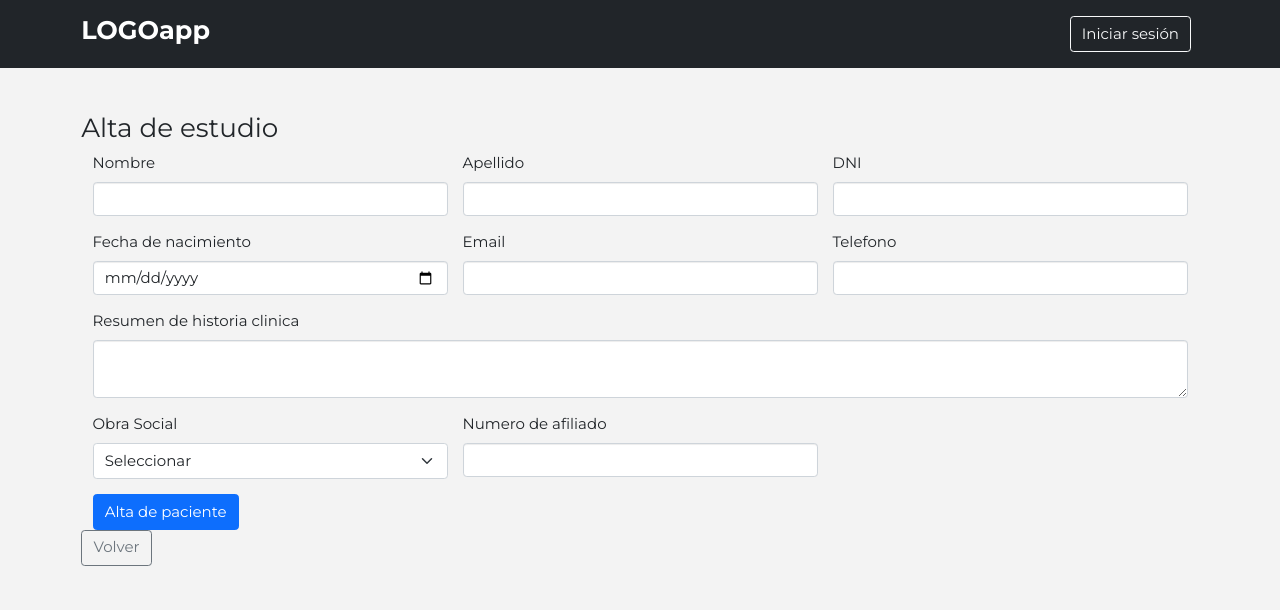
After one commit to mrodriguez511/TTPS-grupo2, a Python web app: template app/templates/estudio/alta_paciente.html in a window 1280 px wide. The commit adds this page. Shown: the top 610 px of the page. Run offline with Jinja, Linux system fonts and the light colour scheme; the template is opened without the code that fills it, so the values that code supplies are empty; some libraries are stand-ins or nearby versions.

Commit message:
selectores y arreglos varios

```diff
--- a/app/static/style.css
+++ b/app/static/style.css
@@ -1,13 +1,13 @@
 @import url('https://fonts.googleapis.com/css?family=Montserrat:400,600,700');
 @import url('https://fonts.googleapis.com/css?family=Catamaran:400,800');
-body {
+html {
   /*background-color: #4B7399;*/
-  font-family: 'Montserrat', Helvetica, sans-serif;
-  font-size: 14px;
+  font-size: 15px !important;
 }
 
 
 body {
+  font-family: 'Montserrat', Helvetica, sans-serif;
   background-color: #f3f3f3;
   color: #212529;
 }
@@ -55,3 +55,22 @@ a.link {
   margin-top: 50px;
   letter-spacing: 1px;
 }
+
+
+.selectpicker {
+    background-color: white;
+    border: 1px solid #ced4da;
+}
+
+.form-label {
+    display: inline-block;
+    font-size: 1rem;
+    font-weight: 400;
+}
+
+.bootstrap-select {
+    display: block !important;
+        width: 100% !important;
+}
+
+.caret { display: none;}
--- /dev/null
+++ b/app/templates/estudio/alta_paciente.html
@@ -0,0 +1,72 @@
+{% extends "layout.html" %}
+{% block title %}Usuarios{% endblock %}
+{% block head %}
+{{ super() }}
+{% endblock %}
+{% block content %}
+
+<h3>Alta de estudio</h3>
+<div class="container">
+    <form class="row g-3" action="{{ url_for('paciente_create') }}" method="POST">
+        {#El empleado carga los datos nombre del paciente, obra social del paciente, dnimédico derivante, empleado que
+        genera el alta, diagnóstico presuntivo, fecha de alta del estudio, tipo de estudio, estado actual y
+        presupuesto.#}
+        <div class="col-md-4">
+            <label for="inputEmail4" class="form-label">Nombre</label>
+            <input type="text" name="nombre" class="form-control" required>
+        </div>
+        <div class="col-md-4">
+            <label for="inputEmail4" class="form-label">Apellido</label>
+            <input type="text" name="apellido" class="form-control" required>
+        </div>
+        <div class="col-md-4">
+            <label for="inputEmail4" class="form-label">DNI</label>
+            <input type="number" name="dni" class="form-control" required>
+        </div>
+        <div class="col-md-4">
+            <label for="inputEmail4" class="form-label">Fecha de nacimiento</label>
+            <input type="date" name="fechaNacimiento" class="form-control" required>
+        </div>
+        <div class="col-md-4">
+            <label for="inputEmail4" class="form-label">Email</label>
+            <input type="email" name="email" class="form-control" required>
+        </div>
+        <div class="col-md-4">
+            <label for="inputEmail4" class="form-label">Telefono</label>
+            <input type="tel" name="email" class="form-control" required>
+        </div>
+        <div class="col-md-12">
+            <label for="inputEmail4" class="form-label">Resumen de historia clinica</label>
+            <textarea name="resumenHC" class="form-control" required></textarea>
+        </div>
+        <div class="col-md-4">
+            <label for="inputState" class="form-label">Obra Social</label>
+            <select id="inputState" class="form-select">
+                <option selected>Seleccionar</option>
+                {% for obra in obrasSociales %}
+                <option value={{obra.id}}> {{obra.nombre}} </option>
+                {% endfor %}
+            </select>
+        </div>
+        <div class="col-md-4">
+            <label for="inputEmail4" class="form-label">Numero de afiliado</label>
+            <input type="number" name="dni" class="form-control" required>
+        </div>
+        <div class="col-12">
+            <button type="submit" class="btn btn-primary">Alta de paciente</button>
+        </div>
+    </form>
+</div>
+<a href="{{ url_for('empleado_index') }}" class="btn btn-outline-secondary">Volver</a>
+
+
+
+{% endblock %}
+{% block scripts %}
+
+<link href="vendor/select2/dist/css/select2.min.css" rel="stylesheet" />
+<script src="vendor/select2/dist/js/select2.min.js"></script>
+<script> $(document).ready(function () {
+        $('#descriptionItem').select2();
+    });</script>
+{% endblock %}
--- a/app/templates/includes/footer.html
+++ b/app/templates/includes/footer.html
@@ -1,4 +1,4 @@
-<footer class="bg-light text-center text-lg-start">
+<footer class="bg-light text-center text-lg-start footer">
     <!-- Copyright -->
     <div class="text-center p-3" style="background-color: rgba(0, 0, 0, 0.2);">
         © 2021 TTPS:
--- a/app/templates/includes/nav.html
+++ b/app/templates/includes/nav.html
@@ -1,17 +1,15 @@
 <header class="p-3 bg-dark text-white">
     <div class="container">
-        <div class="d-flex flex-wrap align-items-center justify-content-center justify-content-lg-start">
+        <div class="d-flex flex-wrap align-items-center justify-content-center justify-content-lg-between">
 
-            <a href="/" class="d-flex align-items-center mb-2 mb-lg-0 text-white text-decoration-none">
+            <a href="#" class="d-flex align-items-center mb-2 mb-lg-0 text-white text-decoration-none">
                 <h1 id="logo" class="me-4">LOGOapp</h1>
                 <!--<svg class="bi me-2" width="40" height="32" role="img" aria-label="Bootstrap">
                     <use xlink:href="#bootstrap"></use>
                 </svg>-->
             </a>
             {% if is_authenticated(session) %}
-            <ul class="nav col-12 col-lg-auto me-lg-auto mb-2 justify-content-center mb-md-0">
-                <li><a href="{{ url_for('user_index') }}" class="nav-link px-2 text-white">Empleados</a></li>
-            </ul>
+
             <div class="text-end">
                 <a href="#" class="d-block link-light text-decoration-none dropdown-toggle" id="dropdownUser2"
                     data-bs-toggle="dropdown" aria-expanded="false">
@@ -32,12 +30,7 @@
                 </ul>
             </div>
             {% else %}
-            <ul class="nav col-12 col-lg-auto me-lg-auto mb-2 justify-content-center mb-md-0">
-                <li><a href="#" class="nav-link px-2 text-white">Puntos de
-                        encuentro</a></li>
-                <li><a href="#" class="nav-link px-2 text-white">Zonas inundables</a></li>
-                <li><a href="#" class="nav-link px-2 text-white">Denuncias</a></li>
-            </ul>
+
             <div class="text-end">
                 <a href="{{ url_for('auth_login') }}" class="btn btn-outline-light me-2">Iniciar sesión</a>
             </div>
--- a/app/templates/layout.html
+++ b/app/templates/layout.html
@@ -3,9 +3,12 @@
 
 <head>
   {% block head %}
-  <!-- ver configuracion de colores-->
+  <link href="//netdna.bootstrapcdn.com/bootstrap/3.2.0/css/bootstrap.min.css" rel="stylesheet">
+  <link rel="stylesheet" href="//cdnjs.cloudflare.com/ajax/libs/bootstrap-select/1.6.3/css/bootstrap-select.min.css" />
+
   <link href="https://cdn.jsdelivr.net/npm/bootstrap@5.1.3/dist/css/bootstrap.min.css" rel="stylesheet"
     integrity="sha384-1BmE4kWBq78iYhFldvKuhfTAU6auU8tT94WrHftjDbrCEXSU1oBoqyl2QvZ6jIW3" crossorigin="anonymous">
+
   <link rel="stylesheet" href="{{ url_for('static', filename='style.css') }}" />
 
   <title>{% block title %}{% endblock %}</title>
@@ -36,11 +39,13 @@
   </div>
 
 
-  {% include 'includes/footer.html' %}
+  {#% include 'includes/footer.html' %#}
 
   <script src="https://cdn.jsdelivr.net/npm/bootstrap@5.1.3/dist/js/bootstrap.bundle.min.js"
     integrity="sha384-ka7Sk0Gln4gmtz2MlQnikT1wXgYsOg+OMhuP+IlRH9sENBO0LRn5q+8nbTov4+1p"
     crossorigin="anonymous"></script>
+  {% block scripts %}
+  {% endblock %}
 </body>
 
 </html>
--- a/app/templates/user/index.html
+++ b/app/templates/user/index.html
@@ -47,8 +47,10 @@
 
           <a href="{{ url_for('user_edit', id=user.id )}}" class="btn btn-primary btn-sm">Editar</a>
 
+          {% if not (session["id"] == user.id) %}
           <button data-bs-toggle="modal" data-bs-target="#delete{{user.id}}"
             class="btn btn-danger btn-sm">Eliminar</button>
+          {% endif %}
 
         </td>
 
```
Also changed, not shown: app/__init__.py (+21 -6 lines), app/resources/auth.py (+2 -6 lines), app/resources/empleado.py (added, +105 -0 lines), app/templates/empleados/index.html (+7 -4 lines), app/templates/estudio/alta.html (added, +96 -0 lines), app/templates/pdfs/presupuesto.html (added, +13 -0 lines).
